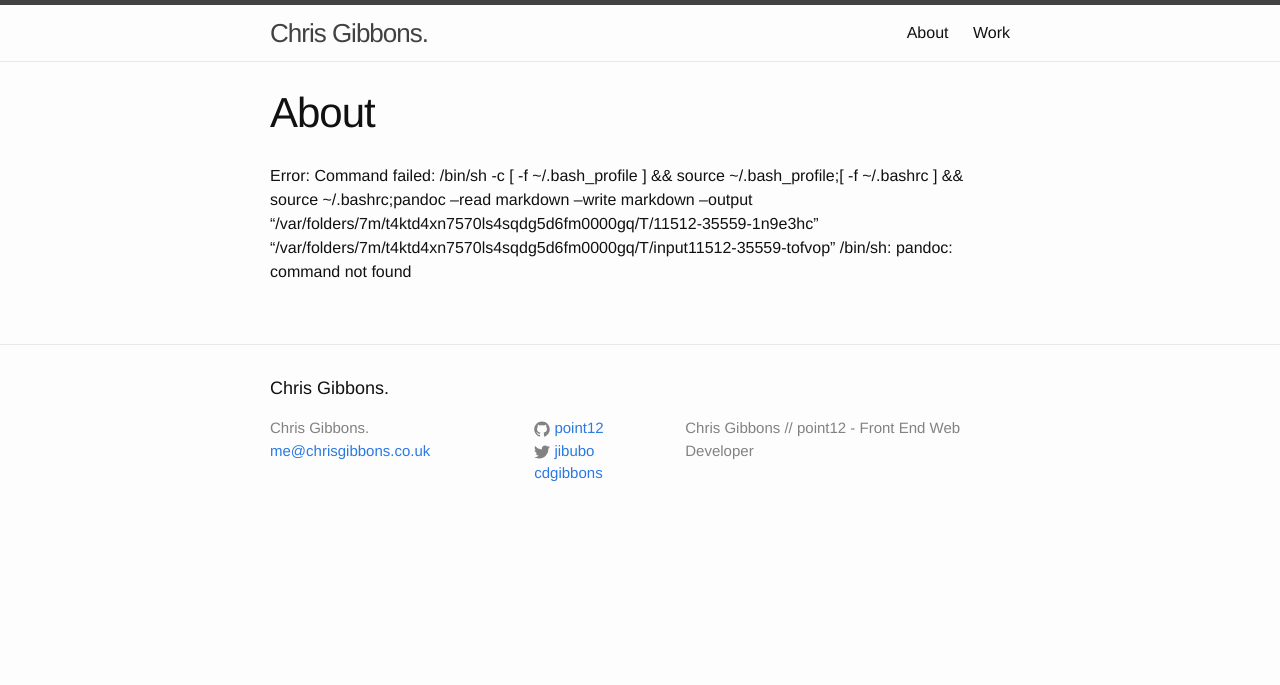
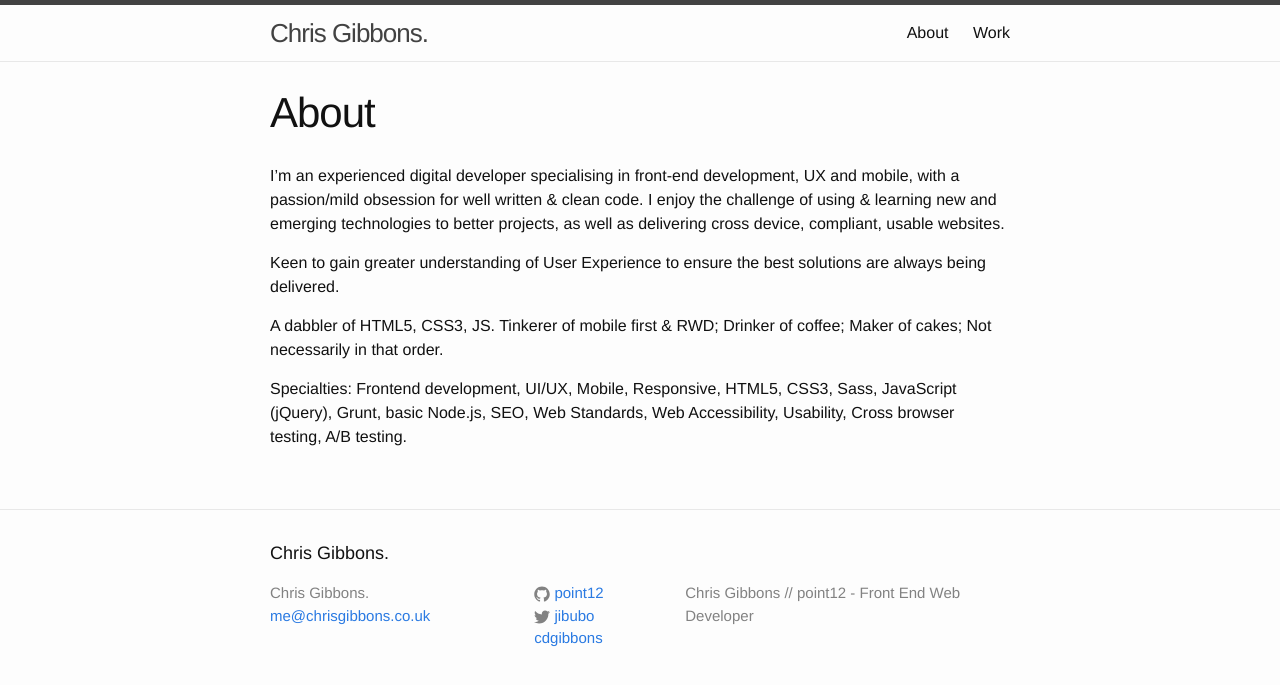
Before and after one commit to gbbns/gbbns.github.io, a Jekyll site: the page built from about.md, in a window 1280 px wide. Shown: the top 685 px of the page. Built offline with Jekyll 4.4.1, drawn with Linux system fonts in a browser that asks for light colours; some web fonts are replaced.

Commit message:
Fixed markdown compile bugs

```diff
--- a/about.md
+++ b/about.md
@@ -4,5 +4,10 @@ title: About
 permalink: /about/
 ---
 
-Error: Command failed: /bin/sh -c [ -f ~/.bash_profile ] && source ~/.bash_profile;[ -f ~/.bashrc ] && source ~/.bashrc;pandoc --read markdown --write markdown --output "/var/folders/7m/t4ktd4xn7570ls4sqdg5d6fm0000gq/T/11512-35559-1n9e3hc" "/var/folders/7m/t4ktd4xn7570ls4sqdg5d6fm0000gq/T/input11512-35559-tofvop"
-/bin/sh: pandoc: command not found
+I'm an experienced digital developer specialising in front-end development, UX and mobile, with a passion/mild obsession for well written &amp; clean code. I enjoy the challenge of using & learning new and emerging technologies to better projects, as well as delivering cross device, compliant, usable websites.
+
+Keen to gain greater understanding of User Experience to ensure the best solutions are always being delivered.
+
+A dabbler of HTML5, CSS3, JS. Tinkerer of mobile first &amp; RWD; Drinker of coffee; Maker of cakes; Not necessarily in that order.
+
+Specialties: Frontend development, UI/UX, Mobile, Responsive, HTML5, CSS3, Sass, JavaScript (jQuery), Grunt, basic Node.js, SEO, Web Standards, Web Accessibility, Usability, Cross browser testing, A/B testing.
```
